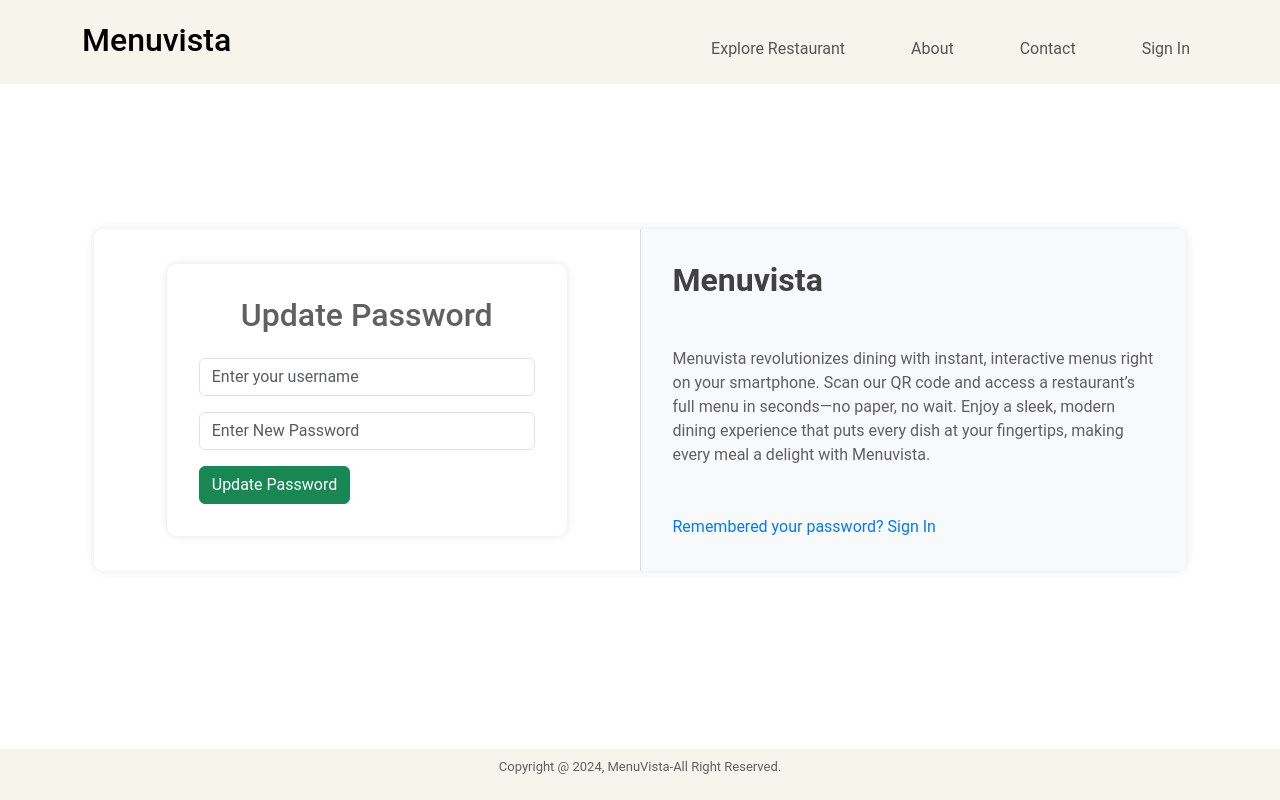
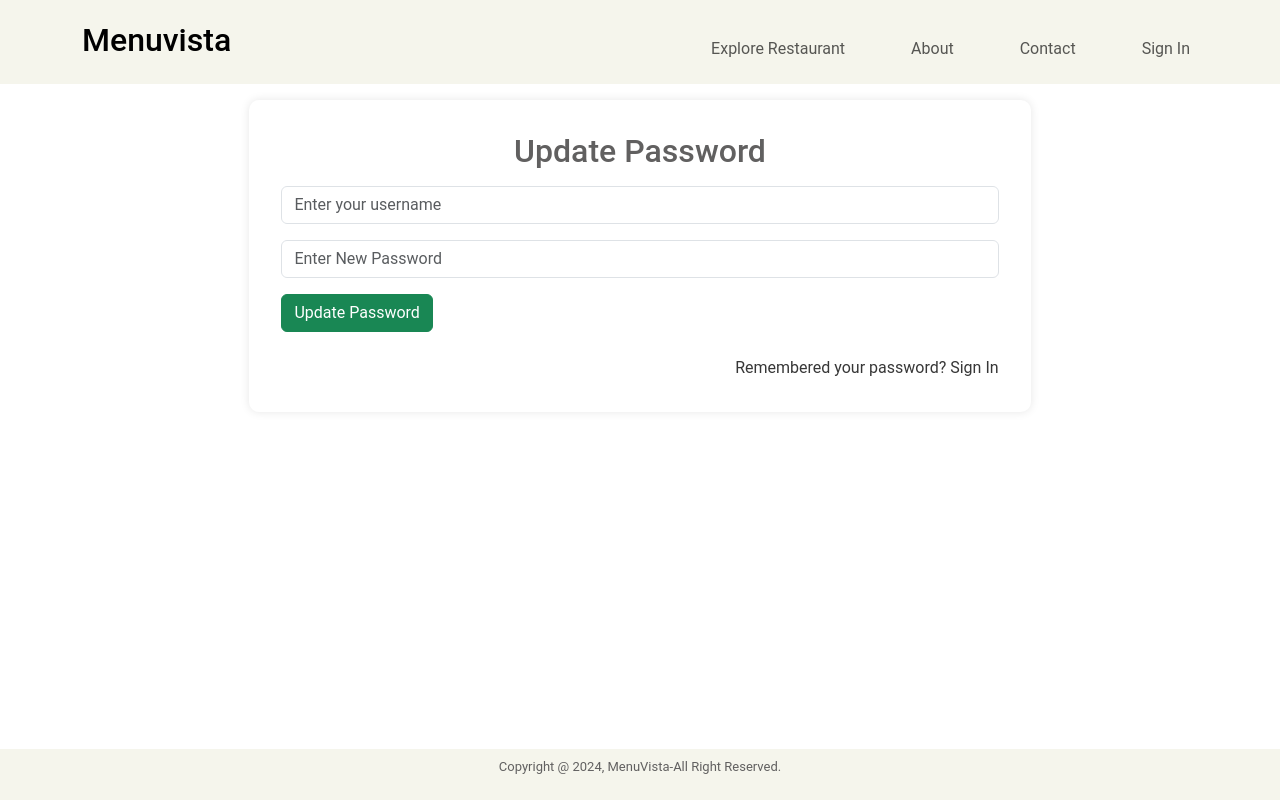
Before and after one commit to AdityaVerma25/Menuvista-Project, a Node server app: page /user/updatePassword in a window 1280 px wide. Run offline with Node 20, Linux system fonts and the light colour scheme; some libraries are stand-ins or nearby versions.

Commit message:
Update password form formate changed

```diff
--- a/views/users/updatePassword.ejs
+++ b/views/users/updatePassword.ejs
@@ -1,12 +1,12 @@
 <%layout("/layouts/boilerplate")%>
 
 <body>
-  <div class="container-fluid hero-form">
+  <div class="mt-custom mb-3">
     <div class="signin-container">
       <!-- Left Side: Reset Password Form -->
       <div class="left">
         <div class="form-container">
-          <h2 class="text-center">Update Password</h2>
+          <h2 class="text-center mb-3">Update Password</h2>
           <form
           id="restaurantForm"
             action="/user/updatePassword"
@@ -37,28 +37,11 @@
               />
               <div class="invalid-feedback">Please enter a new password.</div>
             </div>
-            <button type="submit" class="btn btn-success">
+            <button type="submit" class="btn btn-success mb-4">
               Update Password
             </button>
           </form>
-        </div>
-      </div>
-
-      <!-- Right Side: Text Area -->
-      <div class="right">
-        <div class="text-right">
-          <h2>
-          <strong style="color: rgb(65, 65, 65)"> Menuvista</strong>
-        </h2>
-          </h2>
-          <p class="mb-5 mt-5">
-            Menuvista revolutionizes dining with instant, interactive menus
-            right on your smartphone. Scan our QR code and access a restaurant’s
-            full menu in seconds—no paper, no wait. Enjoy a sleek, modern dining
-            experience that puts every dish at your fingertips, making every
-            meal a delight with Menuvista.
-          </p>
-          <a href="/user/signin" id="switchToLogin">
+           <a href="/user/signin" id="switchToLogin" class="d-flex justify-content-end">
             Remembered your password? Sign In
           </a>
         </div>
@@ -66,78 +49,3 @@
     </div>
   </div>
 </body>
-<style>
-  .container-fluid {
-    height: 100vh;
-    display: flex;
-    align-items: center;
-    justify-content: center;
-  }
-
-  .signin-container {
-    display: flex;
-    width: 100%;
-    max-width: 1200px;
-    border-radius: 10px;
-    overflow: hidden;
-    box-shadow: 0 0 10px rgba(0, 0, 0, 0.1);
-  }
-
-  .left,
-  .right {
-    flex: 1;
-    padding: 2rem;
-    box-sizing: border-box;
-  }
-
-  .left {
-    background-color: #ffffff;
-    display: flex;
-    flex-direction: column;
-    align-items: center;
-    justify-content: center;
-    border-right: 1px solid #ddd;
-  }
-
-  .right {
-    background-color: #f8f9fa;
-    display: flex;
-    align-items: center;
-    justify-content: center;
-  }
-
-  .form-container {
-    width: 100%;
-    max-width: 400px;
-  }
-
-  .form-container h2 {
-    margin-bottom: 1.5rem;
-  }
-
-  .form-container a {
-    display: block;
-    margin-top: 1rem;
-    text-align: center;
-    color: #007bff;
-    text-decoration: none;
-  }
-
-  .form-container a:hover {
-    text-decoration: underline;
-  }
-
-  .text-right a {
-    font-size: 1rem;
-    text-decoration: none;
-    color: #007bff;
-  }
-
-  .text-right a:hover {
-    text-decoration: underline;
-  }
-
-  .form-container input {
-    margin-bottom: 1rem;
-  }
-</style>
```
